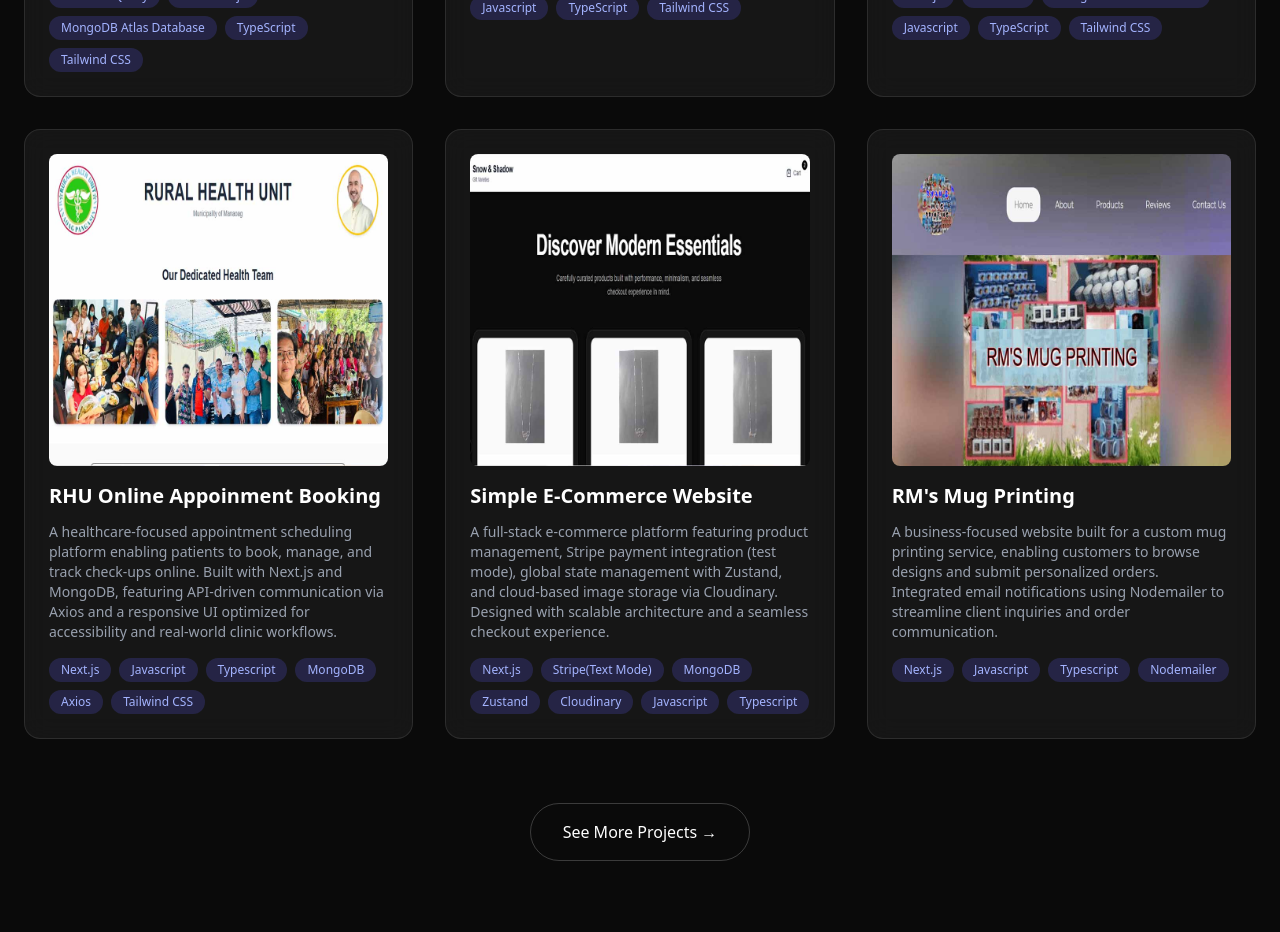
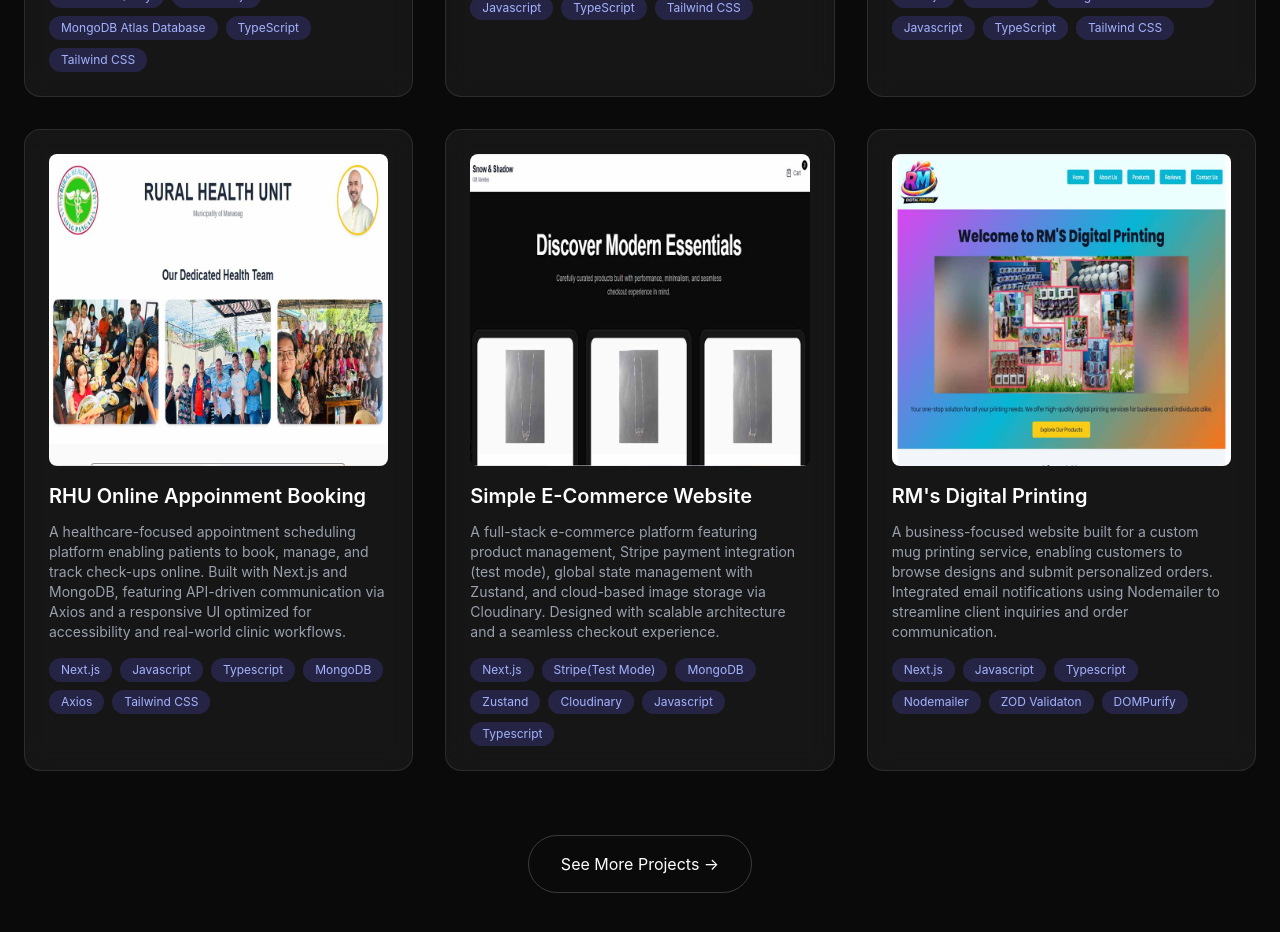
Before and after one commit to LetranEyeshield/next-js-portfolio, a Next.js app: page / in a window 1280 px wide. Shown: the part 1920-2852 px from the top of the page. Built offline with nearby package versions, Linux system fonts and the light colour scheme.

Commit message:
update the next version and added new project

```diff
--- a/src/app/components/portfolio-styles/page-new.tsx
+++ b/src/app/components/portfolio-styles/page-new.tsx
@@ -76,7 +76,7 @@ export default function PageNew() {
         "A full-stack e-commerce platform featuring product management, Stripe payment integration (test mode), global state management with Zustand, and cloud-based image storage via Cloudinary. Designed with scalable architecture and a seamless checkout experience.",
       tech: [
         "Next.js",
-        "Stripe(Text Mode)",
+        "Stripe(Test Mode)",
         "MongoDB",
         "Zustand",
         "Cloudinary",
@@ -85,12 +85,12 @@ export default function PageNew() {
       ],
     },
     {
-      url: "https://rms-mug-printing.vercel.app",
-      imagePath: "/images/rms.jpg",
-      title: "RM's Mug Printing",
+      url: "https://rms-digital-printing.vercel.app/",
+      imagePath: "/images/rms-digital.jpg",
+      title: "RM's Digital Printing",
       description:
         "A business-focused website built for a custom mug printing service, enabling customers to browse designs and submit personalized orders. Integrated email notifications using Nodemailer to streamline client inquiries and order communication.",
-      tech: ["Next.js", "Javascript", "Typescript", "Nodemailer"],
+      tech: ["Next.js", "Javascript", "Typescript", "Nodemailer","ZOD Validaton", "DOMPurify"],
     },
 
     //to be shown in see more button
```
Also changed, not shown: package.json (+25 -20 lines), public/images/rms-digital.jpg (added), 1 other file (tests, documents, lock files or other folders).
